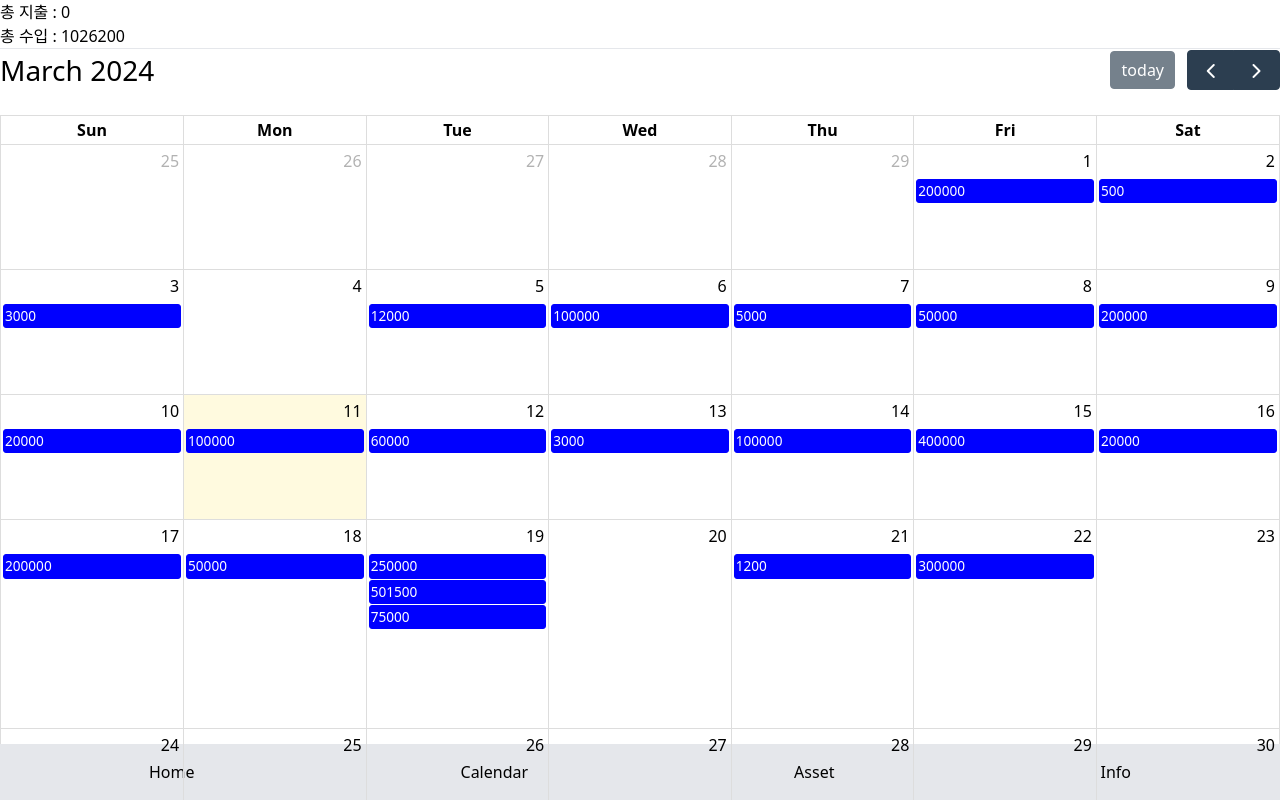
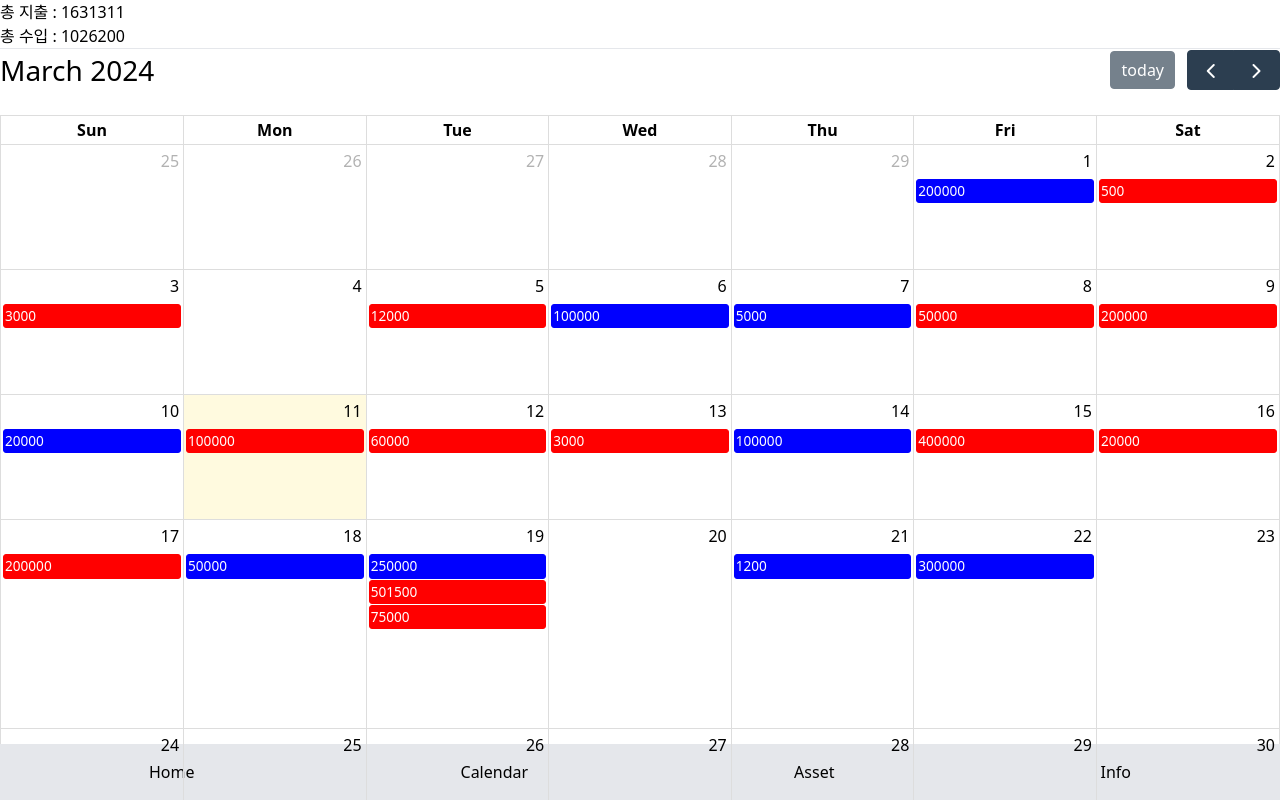
Before and after one commit to taewonnn/Wooma, a React (Create React App) app: page /calendar in a window 1280 px wide. Shown: the top 800 px of the page. Built offline with nearby package versions, Linux system fonts and the light colour scheme.

Commit message:
feat: test json 타입 변경

```diff
--- a/src/components/calendar/Create.tsx
+++ b/src/components/calendar/Create.tsx
@@ -65,7 +65,7 @@ function Create({ selectedDate, setModalClose }: CreateProps) {
           onChange={handleTransactionType}
         >
           <option value="select">--Please choose an option--</option>
-          <option value="expenditure">지출</option>
+          <option value="expense">지출</option>
           <option value="deposit">수입</option>ㅙㅐ
         </select>
         {errors?.transactionType && (
--- a/src/pages/Calendar.tsx
+++ b/src/pages/Calendar.tsx
@@ -66,8 +66,8 @@ function Calendar() {
         date: data.date,
         transactionType: data.transactionType,
         amount: data.amount,
-        backgroundColor: data.transactionType === 'expenditure' ? 'red' : 'blue',
-        borderColor: data.transactionType === 'expenditure' ? 'red' : 'blue',
+        backgroundColor: data.transactionType === 'expense' ? 'red' : 'blue',
+        borderColor: data.transactionType === 'expense' ? 'red' : 'blue',
       }));
   // console.log('수입/지출내역 parsing: ', events);
 
@@ -76,7 +76,7 @@ function Calendar() {
     (acc: TotalAmounts, transaction: ITransactions) => {
       if (transaction.transactionType === 'income') {
         acc.totalIncome += transaction.amount;
-      } else if (transaction.transactionType === 'expenditure') {
+      } else if (transaction.transactionType === 'expense') {
         acc.totalExpenses += transaction.amount;
       }
       return acc;
@@ -92,7 +92,7 @@ function Calendar() {
     console.log('info 확인:', info);
     // console.log('info 확인:', info.event._def.extendedProps.type);
     const type = info.event._def.extendedProps.transactionType;
-    type === 'expenditure' ? console.log('지출!!!') : type === 'income' && console.log('수입!!');
+    type === 'expense' ? console.log('지출!!!') : type === 'income' && console.log('수입!!');
   };
 
   return (
```
